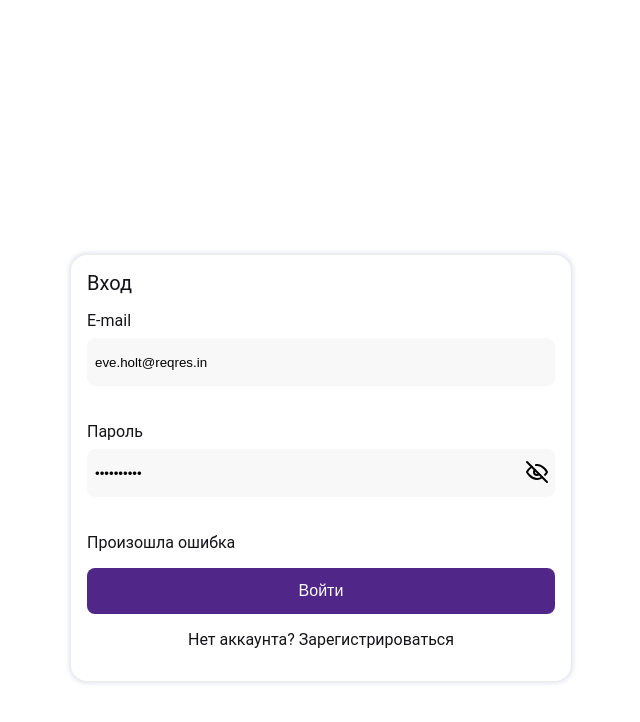
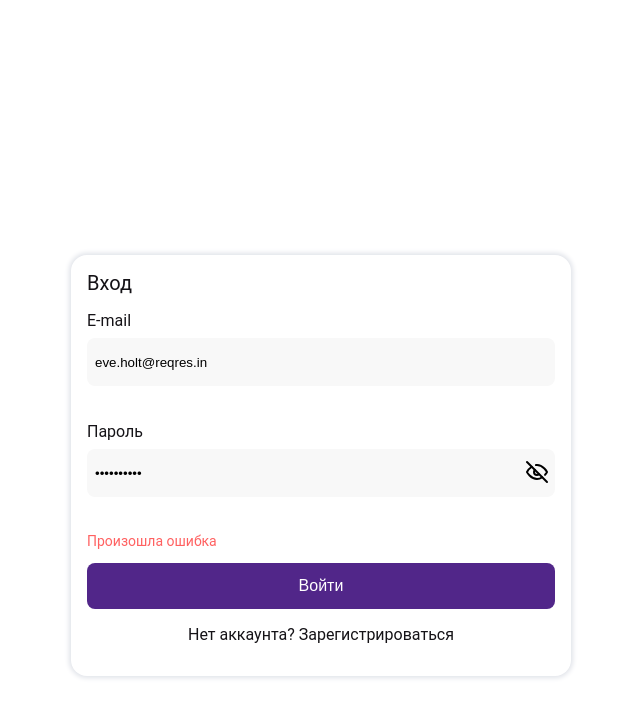
Before and after one commit to metastasio/agTestTask, a React (Vite) app: page / in a window 1280 px wide. Both pictures are taken after a click on the button "Войти". Shown: the top 722 px of the page, without its empty margins (319-959 px from the left). Built offline with nearby package versions, Linux system fonts and the light colour scheme; no server answers.

Commit message:
Add style to Form and user request errors

```diff
--- a/src/Components/Form/SignInPage.tsx
+++ b/src/Components/Form/SignInPage.tsx
@@ -58,7 +58,7 @@ export const SignInPage = () => {
           error={errors.password?.message}
         />
         {signInState.status === 'error' && (
-          <p>
+          <p className={styles.error}>
             {signInState.error === 400
               ? 'Используйте предзаполненные данные'
               : 'Произошла ошибка'}
--- a/src/Components/Form/SignUpPage.tsx
+++ b/src/Components/Form/SignUpPage.tsx
@@ -73,13 +73,15 @@ export const SignUpPage = () => {
           error={errors.confirmPassword?.message}
         />
         {signUpState.status === 'error' && (
-          <p>
+          <p className={styles.error}>
             {signUpState.error === 400
               ? 'Используйте предзаполненные данные'
               : 'Произошла ошибка'}
           </p>
         )}
-        <FormButton isDisabled={signUpState.status === 'loading'}>Зарегистрироваться</FormButton>
+        <FormButton isDisabled={signUpState.status === 'loading'}>
+          Зарегистрироваться
+        </FormButton>
 
         <p className={styles.form_input_redirect}>
           Есть аккаунт? <Link to={'/login'}>Войти</Link>
--- a/src/Components/Form/formstyles.module.css
+++ b/src/Components/Form/formstyles.module.css
@@ -18,3 +18,11 @@
 .form_input_redirect {
   text-align: center;
 }
+
+.error {
+  margin: 0;
+  margin-bottom: 14px;
+  padding: 0;
+  font-size: 14px;
+  color: var(--accent);
+}
--- a/src/Components/LogOutButton/logoutButton.module.css
+++ b/src/Components/LogOutButton/logoutButton.module.css
@@ -5,6 +5,9 @@
   background-color: transparent;
   width: 40px;
   height: 40px;
+   &:focus-visible {
+      outline: 2px solid var(--accent2);
+    }
 }
 
 .logout_text {
@@ -32,5 +35,8 @@
       color: var(--accent2);
       border: 1px solid var(--accent2);
     }
+     &:focus-visible {
+      outline: 2px solid var(--accent2);
+    }
   }
 }
--- a/src/Components/MainPage/UserList.tsx
+++ b/src/Components/MainPage/UserList.tsx
@@ -18,15 +18,15 @@ export const UserList = () => {
   }, [dispatch, usersData?.data]);
 
   if (userStatus.status === 'loading') {
-    return <p>Загрузка...</p>;
+    return <p className={styles.error}>Загрузка...</p>;
   }
 
   if (userStatus.status === 'error') {
-    return <p>Произошла ошибка</p>;
+    return <p className={styles.error}>Произошла ошибка</p>;
   }
 
   if (!usersData?.data.length) {
-    return <p>Нет пользователей</p>;
+    return <p className={styles.error}>Нет пользователей</p>;
   }
 
   const onClick = () => {
--- a/src/Components/MainPage/mainpage.module.css
+++ b/src/Components/MainPage/mainpage.module.css
@@ -58,6 +58,12 @@
   }
 }
 
+.error {
+  text-align: center;
+  font-size: 20px;
+  color: var(--accent);
+}
+
 @media (min-width: 760px) {
   .header {
     padding-left: 80px;
--- a/src/Components/User/user.module.css
+++ b/src/Components/User/user.module.css
@@ -106,10 +106,13 @@
       color: var(--accent2);
       border: 1px solid var(--accent2);
     }
+    &:focus-visible {
+      outline: 2px solid var(--main-color);
+    }
   }
 
   .user_nav_link_back_desktop:hover .user_nav_link_desktop {
-    color: var(--accent2);
+    color: var(--main-color);
   }
 
   .user_nav_link_desktop {
--- a/src/services/yupSchemas.ts
+++ b/src/services/yupSchemas.ts
@@ -30,7 +30,7 @@ export const signUpSchema = yup
       .trim(),
     confirmPassword: yup
       .string()
-      .required('required')
+      .required('Пожалуйста, повторите пароль')
       .oneOf([yup.ref('password')], 'Пароли должны совпадать')
       .trim(),
   })
```
